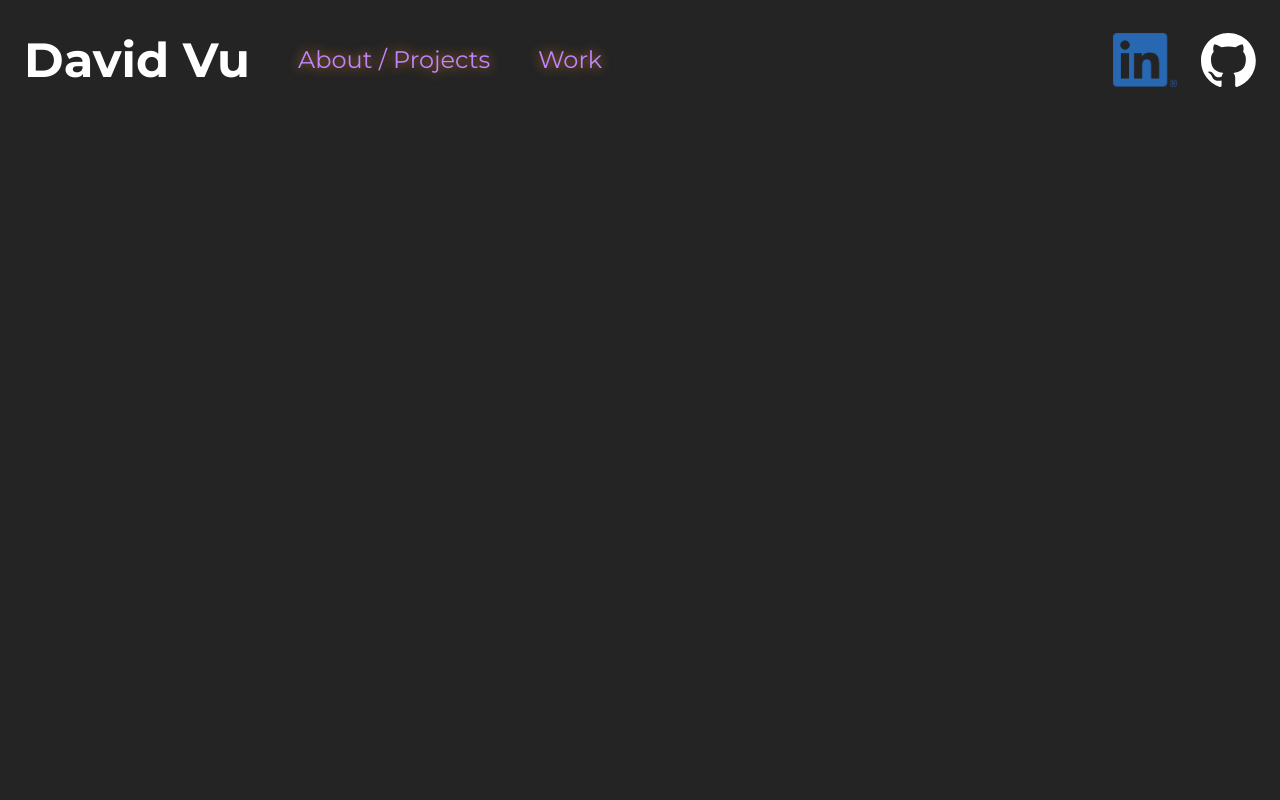
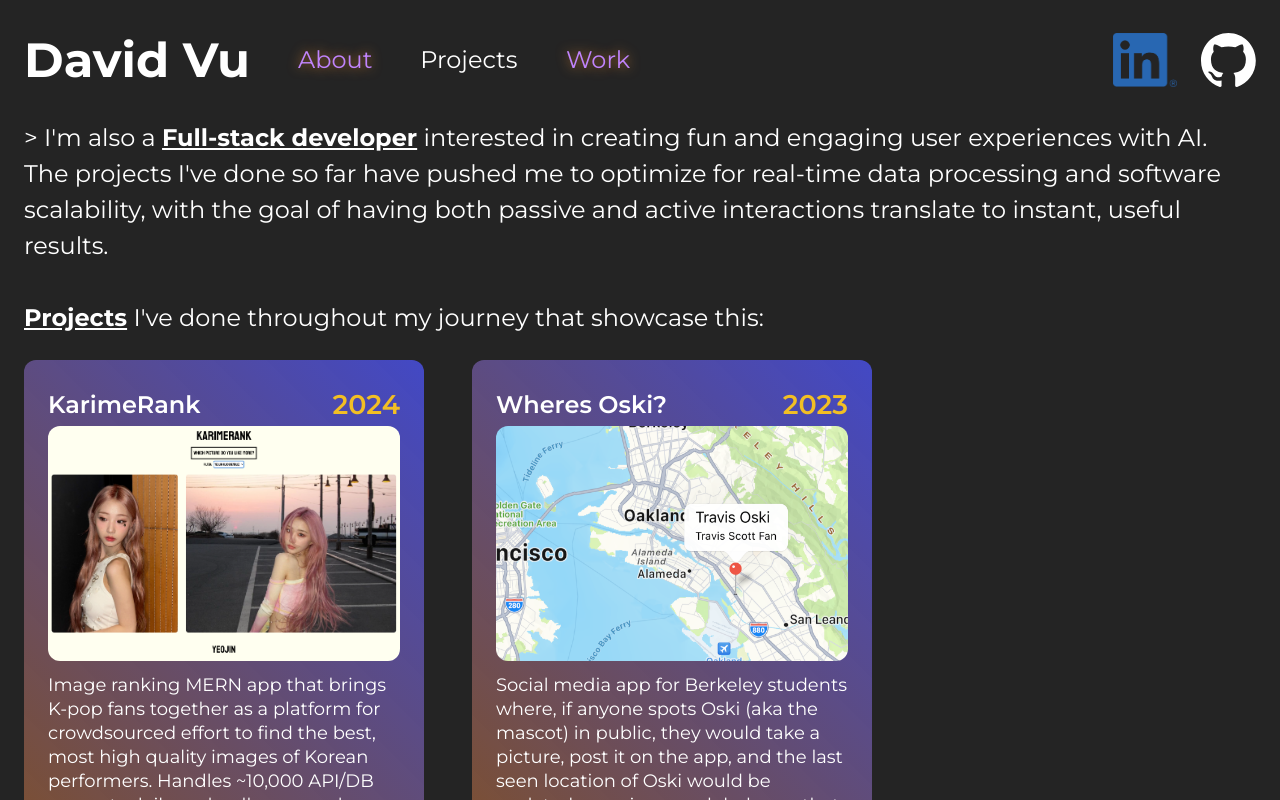
Before and after one commit to david-m-vu/David-Vu-Portfolio, a React (Vite) app: page /projects in a window 1280 px wide. Built offline with nearby package versions, Linux system fonts and the light colour scheme.

Commit message:
finalized current layout

```diff
--- a/src/App.css
+++ b/src/App.css
@@ -1,5 +1,5 @@
 .rightArrow {
-  animation: slide-right 1.3s ease infinite alternate;
+  animation: slide-right 1s ease infinite alternate;
 }
 
 @keyframes slide-right {
--- a/src/App.jsx
+++ b/src/App.jsx
@@ -7,33 +7,23 @@ import Projects from "./scenes/Projects/Projects.jsx";
 import Work from "./scenes/Work/Work.jsx";
 import NavBar from "./components/NavBar/NavBar.jsx";
 
-import { useLayoutEffect } from "react";
-import { Link, Outlet, useLocation } from "react-router-dom";
-
 import { AnimatePresence } from "framer-motion"
 
 let accessedMap = new Map();
-accessedMap.set("/about", false);
+accessedMap.set("/", false);
 accessedMap.set("/projects", false);
 accessedMap.set("/work", false);
 
 function App() {
   const [linksAccessed, setLinksAccessed] = useState(accessedMap)
 
-  const location = useLocation();
-
-  // scroll to top of page after a page transition.
-  useLayoutEffect(() => {
-      document.documentElement.scrollTo({ top:0, left:0, behavior: "instant" });
-  }, [location.pathname]);
-
   return (
-    <div id="App" className="w-full h-full p-4 pb-8">
+    <div id="App" className="w-full h-full pb-8">
       <NavBar linksAccessed={linksAccessed} setLinksAccessed={setLinksAccessed} />
       <AnimatePresence>
         <Routes>
           <Route path="/" element={<About linksAccessed={linksAccessed} setLinksAccessed={setLinksAccessed} />} />
-          {/* <Route path="/projects" element={<Projects linksAccessed={linksAccessed} setLinksAccessed={setLinksAccessed} />} /> */}
+          <Route path="/projects" element={<Projects linksAccessed={linksAccessed} setLinksAccessed={setLinksAccessed} />} />
           <Route path="/work" element={<Work linksAccessed={linksAccessed} setLinksAccessed={setLinksAccessed} />} />
         </Routes>
       </AnimatePresence>
--- a/src/components/NavBar/NavBar.jsx
+++ b/src/components/NavBar/NavBar.jsx
@@ -26,21 +26,20 @@ const NavBar = (props) => {
     }
 
     return (
-        <div id="NavBar" className="mb-4">
+        <div id="NavBar" className="px-4 py-4 ">
             <nav className="flex flex-col min-[556px]:flex-row min-[556px]:justify-between">
                 <div className="left flex flex-row justify-between items-center gap-4 md:gap-8 md:justify-start">
 
                     <NavLink to="/"><h1 className="font-bold text-center">David Vu</h1></NavLink>
                     <div className="flex flex-row items-center gap-4 md:gap-8">
                         <div className="relative group">
-                            <div className={`${textBgBlur} text-[0.75rem] md:text-[0.8rem] lg:text-[1rem]`}>About / Projects</div>
-                            <NavLink to="/"><div className={`${getIsHighlighted("/")} ${getNavLinkClass("/about")} text-[0.75rem] md:text-[0.8rem] lg:text-[1rem]`}>About / Projects</div></NavLink>
+                            <div className={`${textBgBlur} text-[0.75rem] md:text-[0.8rem] lg:text-[1rem]`}>About</div>
+                            <NavLink to="/"><div className={`${getIsHighlighted("/")} ${getNavLinkClass("/")} text-[0.75rem] md:text-[0.8rem] lg:text-[1rem]`}>About</div></NavLink>
                         </div>
-
-                        {/* <div className="relative group">
+                        <div className="relative group">
                             <div className={`${textBgBlur} text-[0.75rem] md:text-[0.8rem] lg:text-[1rem]`}>Projects</div>
                             <NavLink to="/projects"><div className={`${getIsHighlighted("/projects")} ${getNavLinkClass("/projects")} text-[0.75rem] md:text-[0.8rem] lg:text-[1rem]`}>Projects</div></NavLink>
-                        </div> */}
+                        </div>
                         <div className="relative group">
                             <div className={`${textBgBlur} text-[0.75rem] md:text-[0.8rem] lg:text-[1rem]`}>Work</div>
                             <NavLink to="/work"><div className={`${getIsHighlighted("/work")} ${getNavLinkClass("/work")} text-[0.75rem] md:text-[0.8rem] lg:text-[1rem]`}>Work</div></NavLink>
--- a/src/components/Project/Project.jsx
+++ b/src/components/Project/Project.jsx
@@ -5,9 +5,14 @@ import externalLinkIcon from "../../assets/icons/external-link.png"
 const Project = (props) => {
     const [hadHovered, setHadHovered] = useState(false)
     const [isHoveringImage, setIsHoveringImage] = useState(false);
+    const [isOpened, setIsOpened] = useState(false);
+
+    useEffect(() => {
+        setIsOpened(true);
+    }, [])
 
     return (
-        <div className={`Project opened rounded-lg ${(hadHovered || window.innerWidth <= 452 )  ? "opened" : ""}`} onMouseOver={() => setHadHovered(true)}>
+        <div className={`Project ${isOpened && "opened"} rounded-lg ${(hadHovered || window.innerWidth <= 452 )  ? "opened" : ""}`} onMouseOver={() => setHadHovered(true)}>
             <div className="content p-4 h-full ">
                 <div className="header flex justify-between items-center text-lg font-semibold">
                     <p className="text-nowrap">{props.name}</p>
--- a/src/main.jsx
+++ b/src/main.jsx
@@ -2,8 +2,6 @@ import { StrictMode } from 'react'
 import { createRoot } from 'react-dom/client'
 import App from './App.jsx'
 import './index.css'
-
-
 import { BrowserRouter as Router } from "react-router-dom";
 
 createRoot(document.getElementById('root')).render(
--- a/src/scenes/About/About.jsx
+++ b/src/scenes/About/About.jsx
@@ -1,23 +1,20 @@
 import "./About.css";
-import Technology from "../../components/Technology/Technology.jsx";
-import { technologies } from "../../data/technologies.js";
 import { useEffect } from "react";
 import { useNavigate } from "react-router-dom";
 import rightArrowIcon from "../../assets/icons/arrow-right.svg";
 import purpleRightArrowIcon from "../../assets/icons/arrow-right-purple.svg";
-
-import Projects from "../Projects/Projects.jsx";
+import haas from "../../assets/haas.jpeg"
 
 import { motion } from "framer-motion";
 
 const About = (props) => {
     const navigate = useNavigate();
     useEffect(() => {
-        props.setLinksAccessed((prev) => new Map([...prev, ["/about", true]]))
+        props.setLinksAccessed((prev) => new Map([...prev, ["/", true]]))
     }, [])
 
     return (
-        <motion.div id="About">
+        <motion.div id="About" className="inline-flex flex-col items-start px-4 pb-4">
             <div className="flex flex-col items-start gap-8">
                 <div id="personal-info">
                     <p>&gt; I&apos;m a Senior at  <u><b>UC Berkeley,</b></u> studying <u><b>Electrical Engineering and Computer Science</b></u> <br />set to graduate with a Bachelor&apos;s by December 2025.</p>
@@ -26,24 +23,17 @@ const About = (props) => {
                     <p>&gt; I started coding in 2021 and haven&apos;t stopped ever since.</p>
                     <p>My passion lies in elevating human interactions through user-centered design utilizing both software and hardware.</p>
                 </div>
-                <Projects />
                 <div>
-                    <p>&gt; Here are the <u><b>Technologies</b></u> I&apos;ve learned along the way:</p>
-                    <ul className="flex flex-row gap-x-6 gap-y-2 flex-wrap items-start mt-4 justify-center md:justify-start">
-                        {technologies.map((technology, index) => {
-                            return <li key={index}><Technology name={technology.name} icon={technology.icon} /></li>
-                        })}
-                    </ul>
+                    <p>Whether it&apos;s building web apps that bring people together or autonomous robots that solve real-world issues, I&apos;m always in pursuit of new ideas that can cultivate meaningful progress.</p>
                 </div>
-
             </div>
-            <div className="flex flex-row cursor-pointer gap-2 float-right p-4">
-                <h3 onClick={() => navigate("/work")} className={`${props.linksAccessed.get("/work") ? "text-gray-300 hover:text-white" : "text-purple-400 hover:text-purple-300"}`}>Work</h3>
+            <div className="inline-flex flex-row cursor-pointer gap-2 my-4">
+                <h3 onClick={() => navigate("/projects")} className={`${props.linksAccessed.get("/projects") ? "text-gray-300 hover:text-white" : "text-purple-400 hover:text-purple-300"}`}>Projects</h3>
                 {
-                    props.linksAccessed.get("/work") ? <img onClick={() => navigate("/work")} className="rightArrow w-[1rem]" src={rightArrowIcon}></img> : <img onClick={() => navigate("/work")} className="rightArrow w-[1rem]" src={purpleRightArrowIcon}></img>
+                    props.linksAccessed.get("/projects") ? <img onClick={() => navigate("/projects")} className="rightArrow w-[1rem]" src={rightArrowIcon}></img> : <img onClick={() => navigate("/projects")} className="rightArrow w-[1rem]" src={purpleRightArrowIcon}></img>
                 }
             </div>
-        </motion.div>
+        </motion.div >
     )
 }
 
--- a/src/scenes/Projects/Projects.jsx
+++ b/src/scenes/Projects/Projects.jsx
@@ -6,21 +6,24 @@ import { useNavigate } from "react-router-dom"
 import rightArrowIcon from "../../assets/icons/arrow-right.svg";
 import purpleRightArrowIcon from "../../assets/icons/arrow-right-purple.svg";
 
+import Technology from "../../components/Technology/Technology.jsx";
+import { technologies } from "../../data/technologies.js";
 
 import { motion } from "framer-motion"
 
 const Projects = (props) => {
   const navigate = useNavigate();
 
-  // useEffect(() => {
-  //   props.setLinksAccessed((prev) => new Map([...prev, ["/projects", true]]))
-  // }, [])
+  useEffect(() => {
+    props.setLinksAccessed((prev) => new Map([...prev, ["/projects", true]]))
+  }, [])
 
   return (
-    <motion.div id="Projects">
+    <motion.div id="Projects" className="inline-flex flex-col items-start gap-4 px-4 pb-4">
+      <div>
         <p>&gt; I&apos;m also a <span className="font-bold"><u>Full-stack developer</u></span> interested in creating fun and engaging user experiences with AI.</p>
-      <p>The projects I&apos;ve worked on so far have pushed me to optimize for real-time data processing and software scalability, with the goal of having both passive and active interactions translate to instant, useful results.</p>
-      <p><br/><b><u>Projects</u></b> I&apos;ve done throughout my journey that showcase this:</p>
+        <p>The projects I&apos;ve done so far have pushed me to optimize for real-time data processing and software scalability, with the goal of having both passive and active interactions translate to instant, useful results.</p>
+        <p><br /><b><u>Projects</u></b> I&apos;ve done throughout my journey that showcase this:</p>
         <ul className="flex flex-col items-center md:justify-start md:flex-row md:items-start flex-wrap gap-8 mt-4">
           {projects.map((project, index) => {
             return (
@@ -30,12 +33,21 @@ const Projects = (props) => {
             )
           })}
         </ul>
-      {/* <div className="flex flex-row cursor-pointer gap-2 float-right p-4">
+      </div>
+      <div>
+        <p>&gt; Here are the <u><b>Languages and Technologies</b></u> I&apos;ve learned along the way:</p>
+        <ul className="flex flex-row gap-x-6 gap-y-2 flex-wrap items-start mt-4 justify-center md:justify-start">
+          {technologies.map((technology, index) => {
+            return <li key={index}><Technology name={technology.name} icon={technology.icon} /></li>
+          })}
+        </ul>
+      </div>
+      <div className="inline-flex flex-row cursor-pointer gap-2">
         <h3 onClick={() => navigate("/work")} className={`${props.linksAccessed.get("/work") ? "text-gray-300 hover:text-white" : "text-purple-400 hover:text-purple-300"}`}>Work</h3>
         {
           props.linksAccessed.get("/work") ? <img onClick={() => navigate("/work")} className="rightArrow w-[1rem]" src={rightArrowIcon}></img> : <img onClick={() => navigate("/work")} className="rightArrow w-[1rem]" src={purpleRightArrowIcon}></img>
         }
-      </div> */}
+      </div>
     </motion.div>
   )
 }
--- a/src/scenes/Work/Work.jsx
+++ b/src/scenes/Work/Work.jsx
@@ -12,15 +12,11 @@ import { motion } from "framer-motion"
 const Work = (props) => {
   const navigate = useNavigate();
   useEffect(() => {
-    window.scrollTo(0, 0);
     props.setLinksAccessed((prev) => new Map([...prev, ["/work", true]]))
   }, [])
 
-
-
   return (
-
-    <motion.div id="Work">
+    <motion.div id="Work" className="inline-flex flex-col items-start px-4 pb-4">
       {/* <p><b><u>Work Experience</u></b></p> */}
       <ul className="flex flex-col gap-8 mt-4 pl-4 pt-2 border-l-4 border-white">
         {workExperiences.map((experience, index) => {
@@ -32,10 +28,10 @@ const Work = (props) => {
           )
         })}
       </ul>
-      <div className="flex flex-row cursor-pointer gap-2 float-right p-4">
-        <h3 onClick={() => navigate("/")} className={`${props.linksAccessed.get("/about") ? "text-gray-300 hover:text-white" : "text-purple-400 hover:text-purple-300"}`}>About</h3>
+      <div className="inline-flex flex-row cursor-pointer gap-2 my-4">
+        <h3 onClick={() => navigate("/")} className={`${props.linksAccessed.get("/") ? "text-gray-300 hover:text-white" : "text-purple-400 hover:text-purple-300"}`}>About</h3>
         {
-          props.linksAccessed.get("/about") ? <img onClick={() => navigate("/")} className="rightArrow w-[1rem]" src={rightArrowIcon}></img> : <img onClick={() => navigate("/")} className="rightArrow w-[1rem]" src={purpleRightArrowIcon}></img>
+          props.linksAccessed.get("/") ? <img onClick={() => navigate("/")} className="rightArrow w-[1rem]" src={rightArrowIcon}></img> : <img onClick={() => navigate("/")} className="rightArrow w-[1rem]" src={purpleRightArrowIcon}></img>
         }
       </div>
     </motion.div>
```
Also changed, not shown: src/assets/accelerator.png (added), src/assets/haas.jpeg (added). Lines whose indentation alone changed are shown as unchanged.
